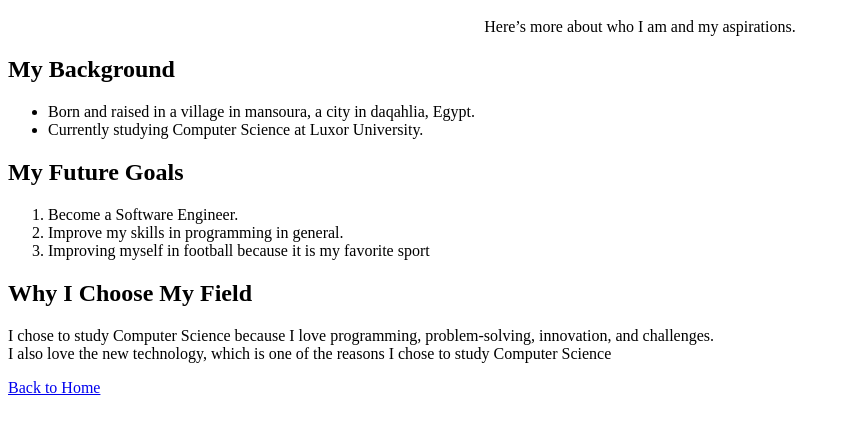
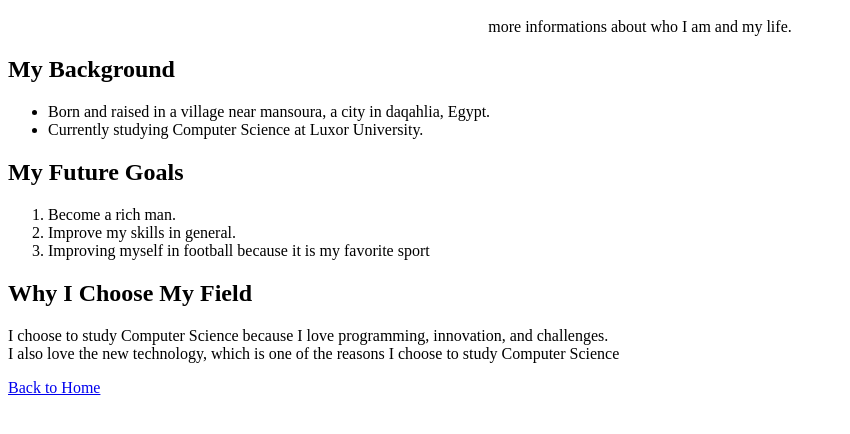
Before and after one commit to AhmedElsayed76/web-broject, a plain HTML site: page about.html in a window 1280 px wide. Shown: the part 48-482 px from the top of the page, without its empty margins (0-850 px from the left). Drawn offline with Linux system fonts and the light colour scheme.

Commit message:
Add files via upload

```diff
--- a/about.html
+++ b/about.html
@@ -4,24 +4,24 @@
 <body>
     <center>
         <h1>About Me</h1>
-        <p>Here’s more about who I am and my aspirations.</p>
+        <p> more informations about who I am and my life.</p>
     </center>
         <h2>My Background</h2>
         <ul>
-            <li>Born and raised in a village in mansoura, a city in daqahlia, Egypt.</li>
+            <li>Born and raised in a village near mansoura, a city in daqahlia, Egypt.</li>
             <li>Currently studying Computer Science at Luxor University.</li>
         </ul>
 
         <h2>My Future Goals</h2>
         <ol>
-            <li>Become a Software Engineer.</li>
-            <li>Improve my skills in programming in general.</li>
+            <li>Become a rich man.</li>
+            <li>Improve my skills in general.</li>
             <li>Improving myself in football because it is my favorite sport</li>
         </ol>
 
         <h2>Why I Choose My Field</h2>
-        <p>I chose to study Computer Science because I love programming, problem-solving, innovation, and challenges.<br>
-        I also love the new technology, which is one of the reasons I chose to study Computer Science </p>
+        <p>I choose to study Computer Science because I love programming, innovation, and challenges.<br>
+        I also love the new technology, which is one of the reasons I choose to study Computer Science </p>
 
         <a href="index.html">Back to Home</a>
 </body>
```
Also changed, not shown: contact.html (+2 -2 lines), favorites.html (+8 -6 lines), index.html (+2 -2 lines), studies_hobbies.html (+2 -2 lines).
